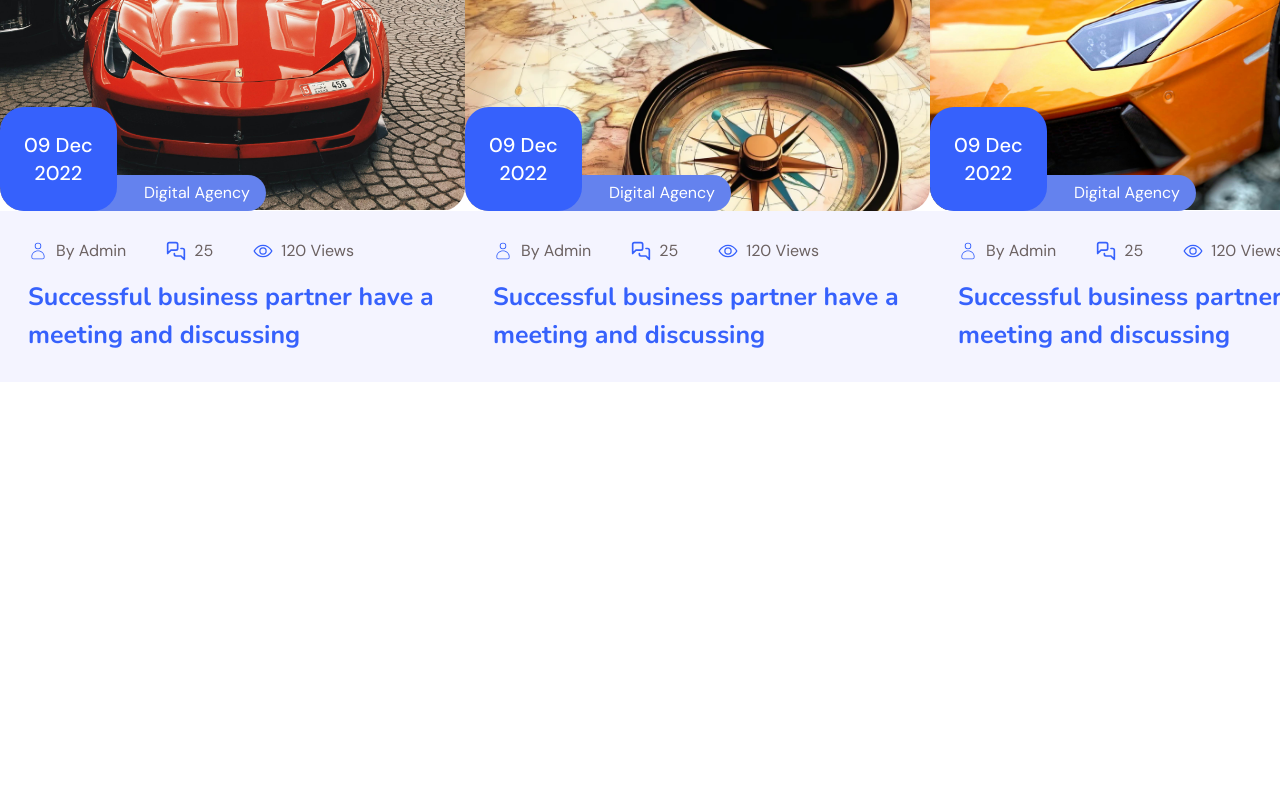
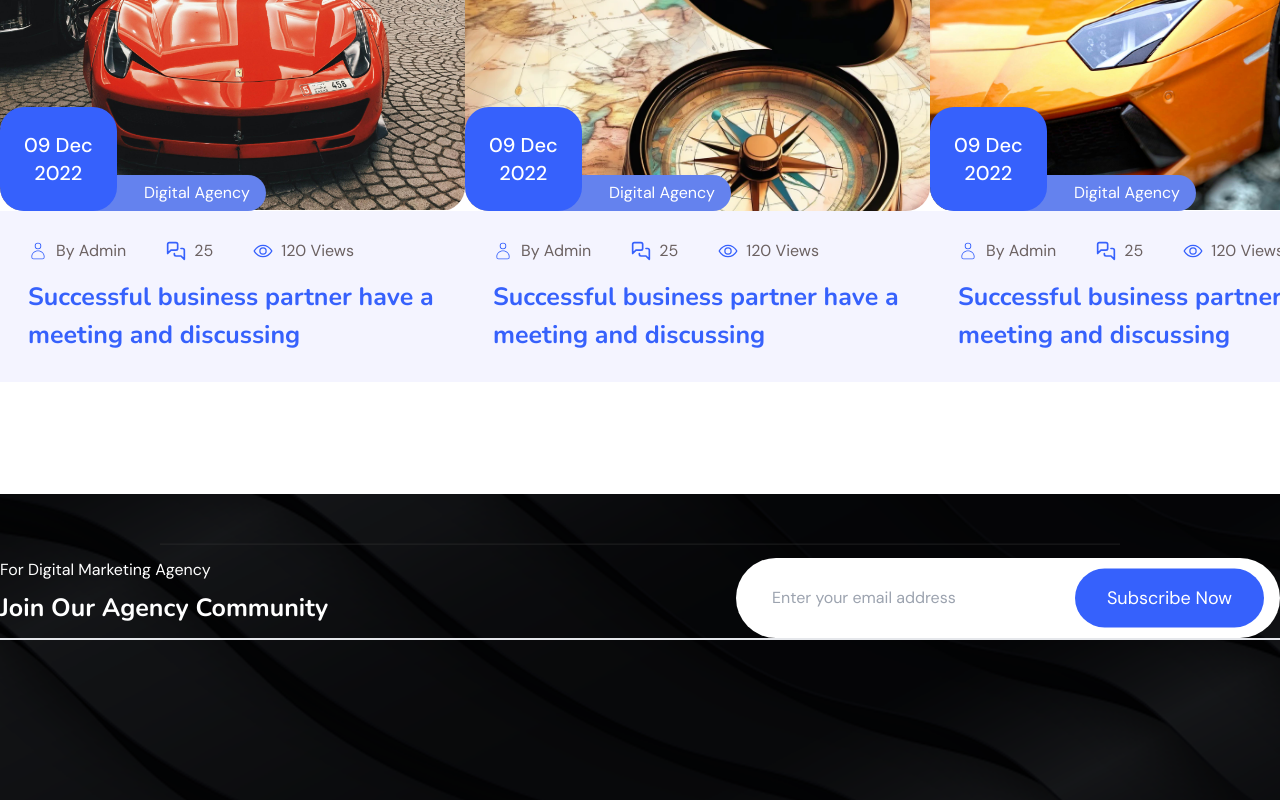
Before and after one commit to Afridul369/Ortencey, a React (Vite) app: page / in a window 1280 px wide. Shown: the part 7263-8063 px from the top of the page. Before the commit the page ends 7701 px from the top, so only its background shows below. Built offline with nearby package versions, Linux system fonts and the light colour scheme.

Commit message:
Footer added

```diff
--- /dev/null
+++ b/src/components/Button03.jsx
@@ -0,0 +1,14 @@
+import React from 'react'
+import Text from './Text'
+
+const Button03 = ({text,className}) => {
+  return (
+    <>
+    <div className={`py-4 px-8 bg-Parbel rounded-[50px] inline-block ${className}`}>
+        <Text as='p' text={text} className='text-white text-[18px] font-Dm  '/>
+    </div>
+    </>
+  )
+}
+
+export default Button03
--- /dev/null
+++ b/src/layout/Footer/Footer.jsx
@@ -0,0 +1,31 @@
+import React from 'react'
+import Container from '../../components/Container'
+import Flex from '../../components/Flex'
+import Text from '../../components/Text'
+import Button01 from '../../components/Button01'
+import Button03 from '../../components/Button03'
+
+const Footer = () => {
+  return (
+    <>
+    <div className="pt-14">
+        <div className="pt-16 pb-40 bg-Footer bg-no-repeat bg-cover bg-center ">
+            <Container>
+                <Flex className={'justify-between border-b-2 '}>
+                    <div className="">
+                        <Text as='p' text='For Digital Marketing Agency' className='text-base font-Dm text-white mb-2'/>
+                        <Text as='p' text='Join Our Agency Community' className='text-[25px] font-Nunito font-bold text-white '/>
+                    </div>
+                    <div className="relative">
+                        <input type="text" placeholder='Enter your email address'  name="" id="" className='py-7 pl-9 pr-80 text-base font-Dm text-Grey3 rounded-[50px]'/>
+                        <Button03 text={'Subscribe Now'} className={'absolute top-1/2 -translate-y-1/2 right-4'}/>
+                    </div>
+                </Flex>
+            </Container>
+        </div>
+    </div>
+    </>
+  )
+}
+
+export default Footer
--- a/src/pages/Home/Home.jsx
+++ b/src/pages/Home/Home.jsx
@@ -11,6 +11,7 @@ import TeamMember from '../../layout/Team Member/TeamMember'
 import Testimonial from '../../layout/Testimonial/Testimonial'
 import WeAreHere from '../../layout/We Are Here/WeAreHere'
 import Blog from '../../layout/Blog/Blog'
+import Footer from '../../layout/Footer/Footer'
 
 const Home = () => {
   return (
@@ -27,6 +28,7 @@ const Home = () => {
     <Testimonial/>
     <WeAreHere/>
     <Blog/>
+    <Footer/>
     </>
   )
 }
--- a/tailwind.config.js
+++ b/tailwind.config.js
@@ -26,6 +26,7 @@ export default {
         BannerBG:'#333333',
         Grey1:'#6B6161',
         Grey2:'#BCBCBC',
+        Grey3:'#B1B1B1',
         CardBg:'#f4f4ff',
         Orange01:'#ff7024',
         Orange02:'#ffa951',
@@ -38,6 +39,7 @@ export default {
         WhyShape: "url('/src/assets/shape.png')",
         Project: "url('/src/assets/projectbg.png')",
         WeAre: "url('/src/assets/wearehere.png')",
+        Footer: "url('/src/assets/footerbg.png')",
       },
     },
   },
```
Also changed, not shown: src/assets/footerbg.png (added).
